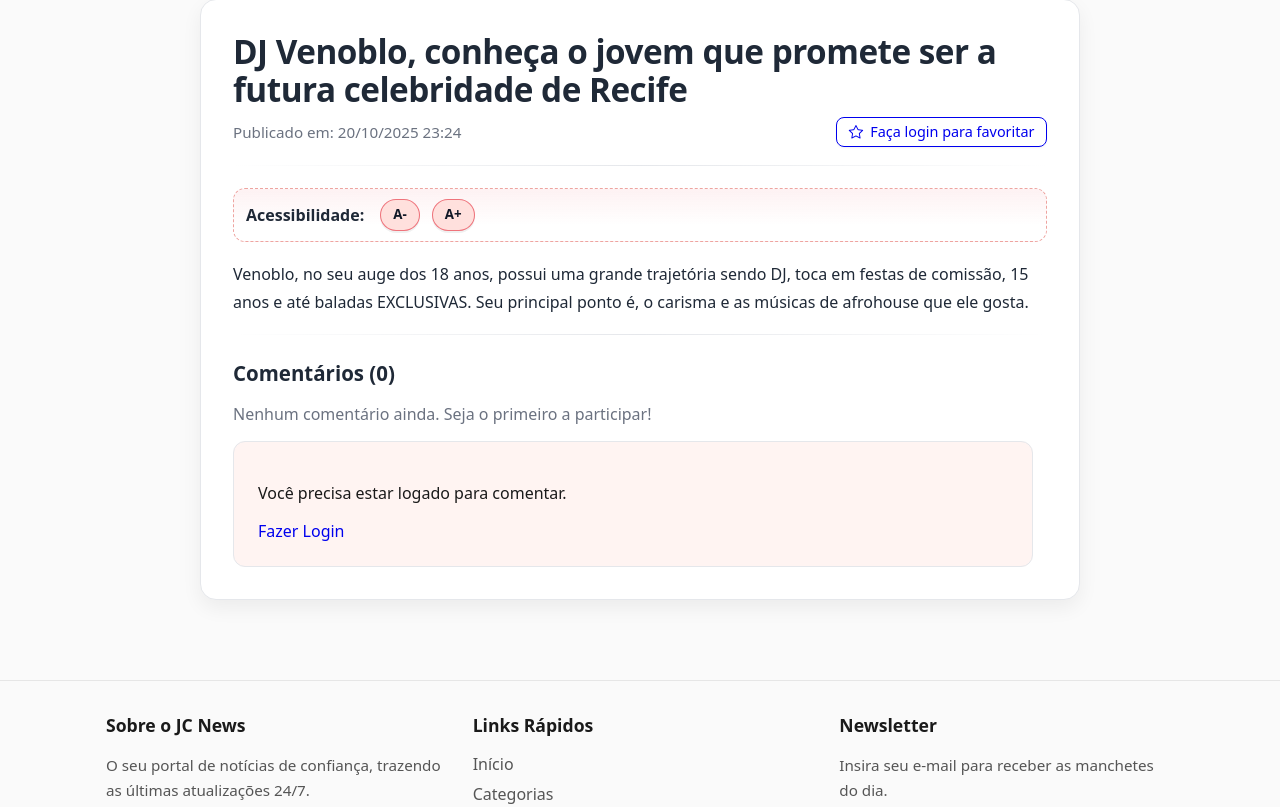
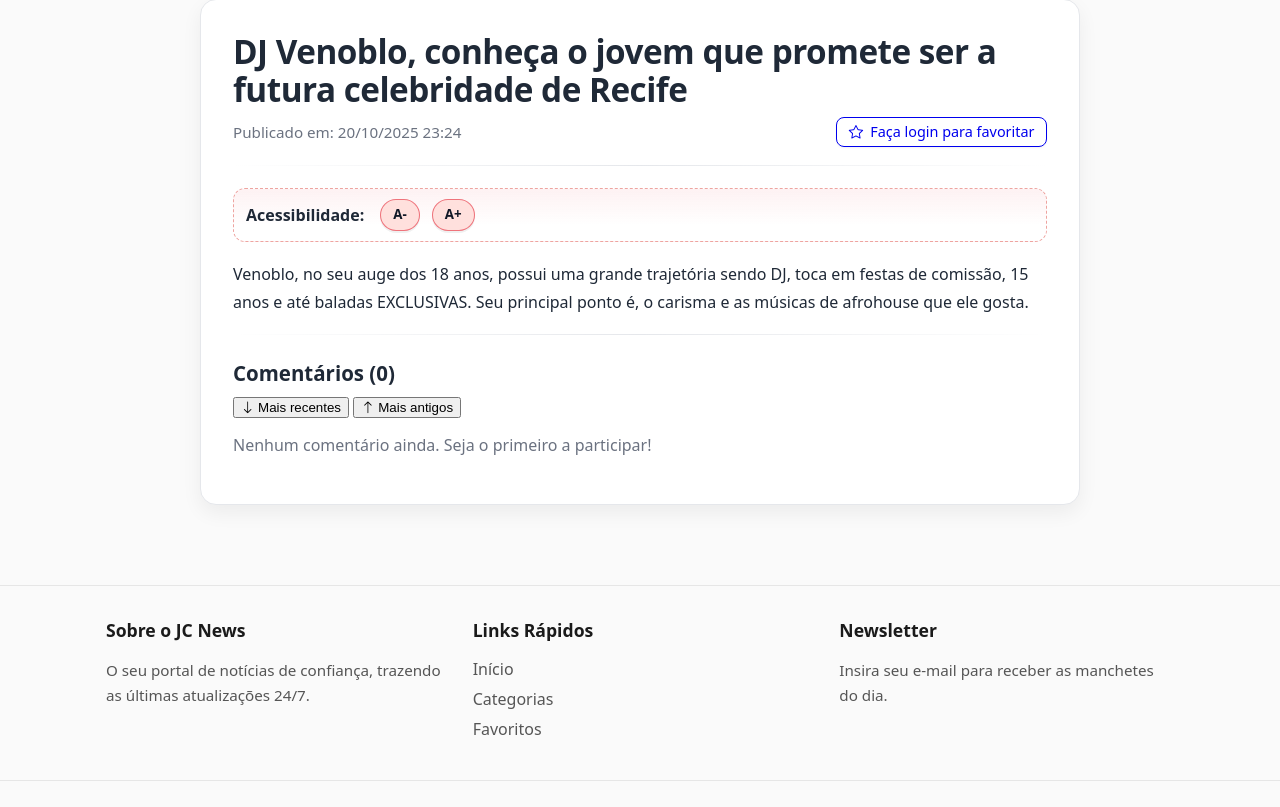
Before and after one commit to eduardohasantos/menjaro, a Django app: page /noticia/1/ in a window 1280 px wide. Shown: the part 125-932 px from the top of the page. Run offline with Django 5.2, Linux system fonts and the light colour scheme; data comes from the database, SQL or seed files in the repository; both versions use the stored data as it was after the commit.

Commit message:
filtros comentarios

```diff
--- a/project_jc/app1/static/app1/css/noticia_detalhe.css
+++ b/project_jc/app1/static/app1/css/noticia_detalhe.css
@@ -344,7 +344,6 @@
   color: var(--brand);
 }
 
-/* Transições suaves de hover */
 .comentario-acoes a i {
   transition: color 0.2s ease, transform 0.15s ease;
 }
--- a/project_jc/app1/templates/app1/noticia_detalhe.html
+++ b/project_jc/app1/templates/app1/noticia_detalhe.html
@@ -45,8 +45,22 @@
 
   <hr>
 
-  <section class="comentarios-section mt-5">
+<section class="comentarios-section mt-5">
     <h3>Comentários ({{ comentarios.count }})</h3>
+
+    <form method="get" class="mb-3 d-flex gap-2">
+        <button type="submit" name="filtro" value="recentes" class="btn btn-outline-primary btn-sm">
+            <i class="bi bi-arrow-down"></i> Mais recentes
+        </button>
+        <button type="submit" name="filtro" value="antigos" class="btn btn-outline-primary btn-sm">
+            <i class="bi bi-arrow-up"></i> Mais antigos
+        </button>
+        {% if user.is_authenticated %}
+            <button type="submit" name="filtro" value="meus" class="btn btn-outline-primary btn-sm">
+                <i class="bi bi-person"></i> Meus comentários
+            </button>
+        {% endif %}
+    </form>
 
     <div class="lista-comentarios mb-4">
       {% for comentario in comentarios %}
@@ -77,26 +91,6 @@
         <p class="text-muted">Nenhum comentário ainda. Seja o primeiro a participar!</p>
       {% endfor %}
     </div>
-
-    <div class="novo-comentario p-3 bg-light rounded">
-      {% if user.is_authenticated %}
-        <h4 class="mb-3 text-muted">Deixe seu comentário</h4>
-        <form action="{% url 'app1:adicionar_comentario' noticia.pk %}" method="POST">
-          {% csrf_token %}
-          <div class="mb-3">
-            {{ form_comentario.texto }}
-          </div>
-          <button type="submit" class="btn btn-primary">Enviar Comentário</button>
-        </form>
-      {% else %}
-        <div class="text-center">
-          <p class="mb-2">Você precisa estar logado para comentar.</p>
-          <a href="{% url 'login' %}?next={{ request.path }}" class="btn btn-outline-primary">Fazer Login</a>
-        </div>
-      {% endif %}
-    </div>
-  </section>
-</div>
 
 <script>
 document.addEventListener('DOMContentLoaded', () => {
--- a/project_jc/app1/views.py
+++ b/project_jc/app1/views.py
@@ -79,10 +79,21 @@ def detalhe_noticia(request, pk):
         noticia.visualizacoes += 1
         noticia.save()
 
+
+    filtro = request.GET.get('filtro', 'recentes')
+
     comentarios = noticia.comentarios.all()
+    if filtro == 'recentes':
+        comentarios = comentarios.order_by('-data_comentario')
+    elif filtro == 'antigos':
+        comentarios = comentarios.order_by('data_comentario')
+    elif filtro == 'meus' and request.user.is_authenticated:
+        comentarios = comentarios.filter(usuario=request.user).order_by('-data_comentario')
+
     return render(request, 'app1/noticia_detalhe.html', {
         'noticia': noticia,
         'comentarios': comentarios,
+        'filtro_atual': filtro
     })
 
 
```
Also changed, not shown: project_jc/db.sqlite3.
